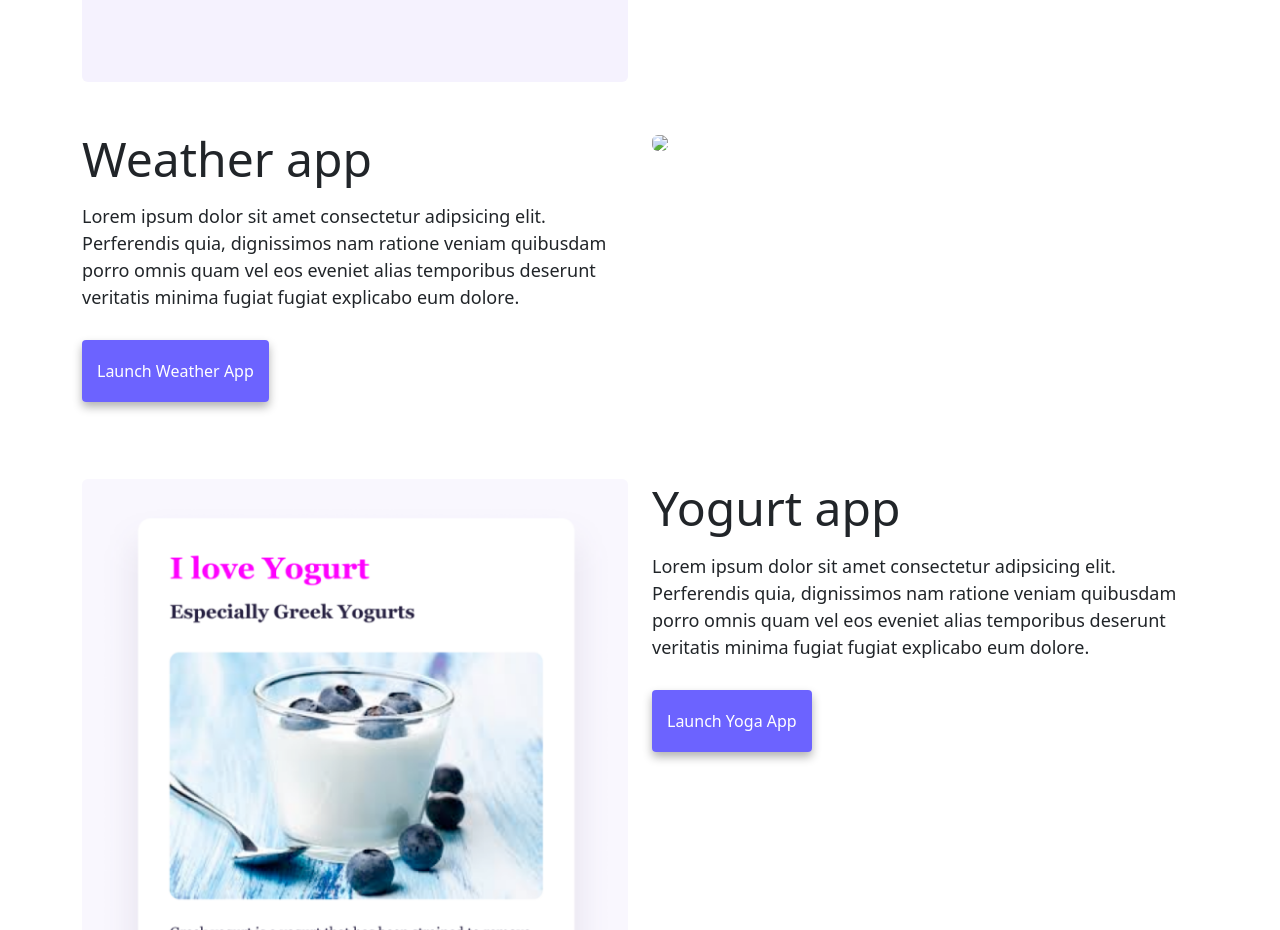
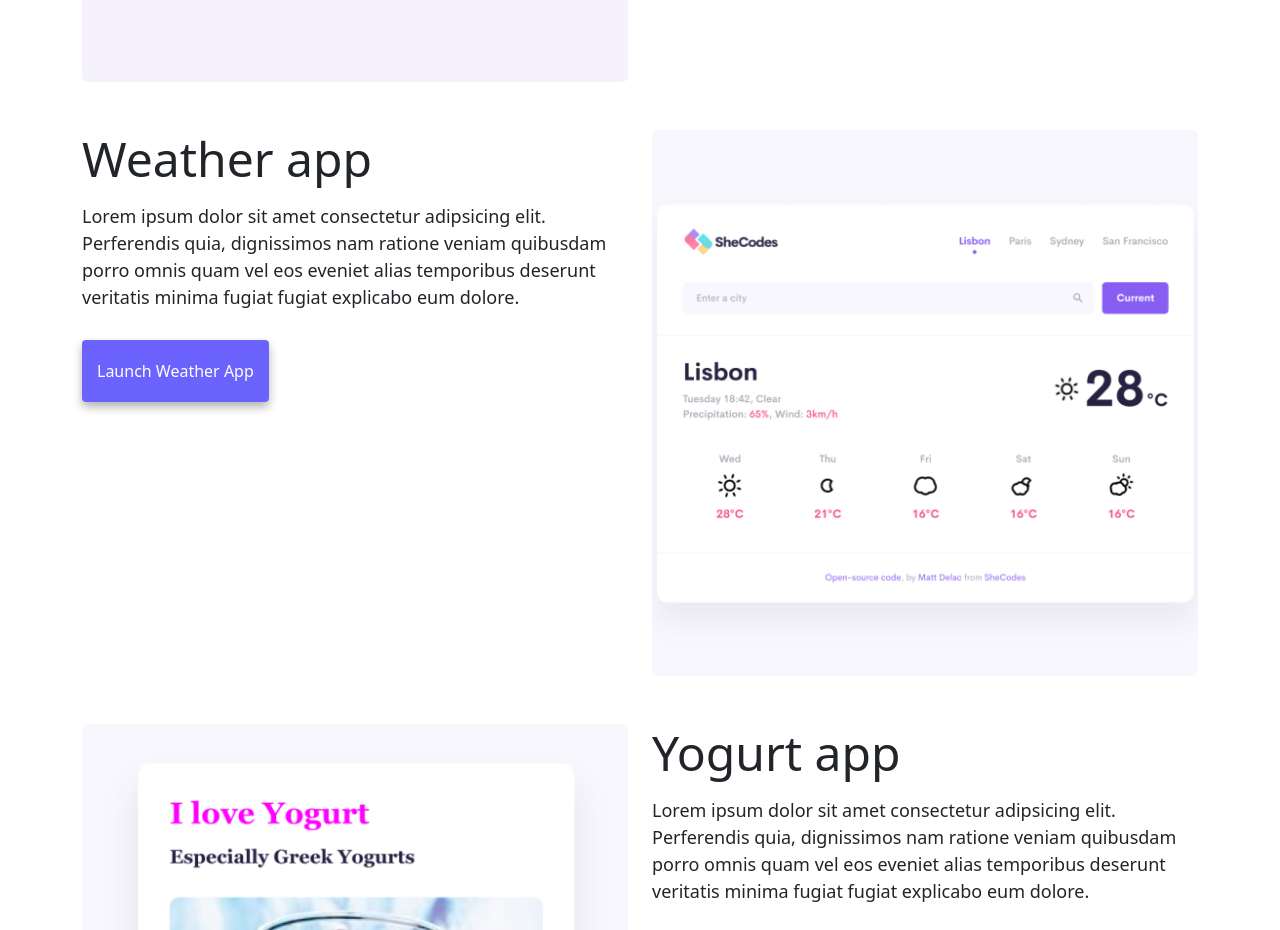
Before and after one commit to kellymasoto/responsivechallege, a plain HTML site: page index.html in a window 1280 px wide. Shown: the part 960-1890 px from the top of the page. Drawn offline with nearby package versions, Linux system fonts and the light colour scheme.

Commit message:
Update index.html

```diff
--- a/index.html
+++ b/index.html
@@ -87,7 +87,7 @@
           </div>
         </div>
         <div class="col-md-6">
-          <img src="images/weather.png" class="img-fluid rounded" />
+          <img src="images/weather.jpeg" class="img-fluid rounded" />
         </div>
       </div>
       <div class="row mt-5">
```
